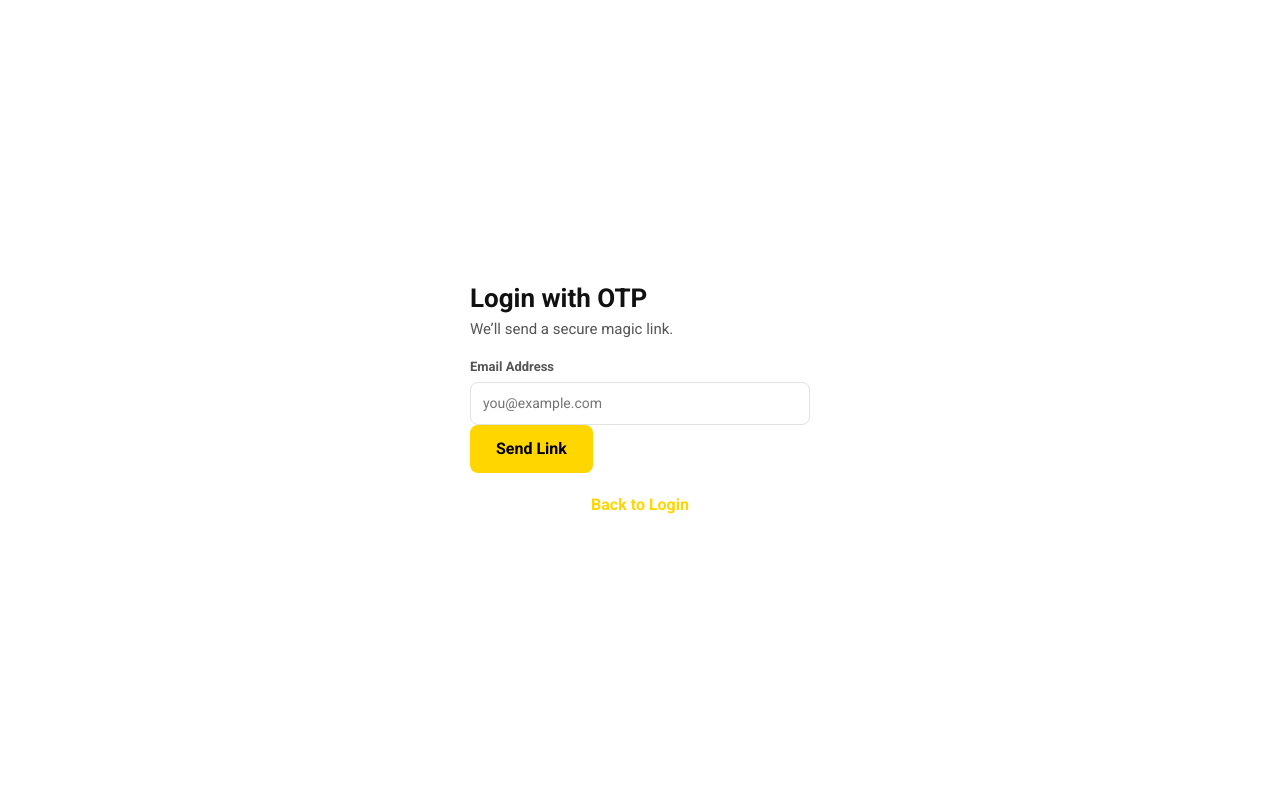
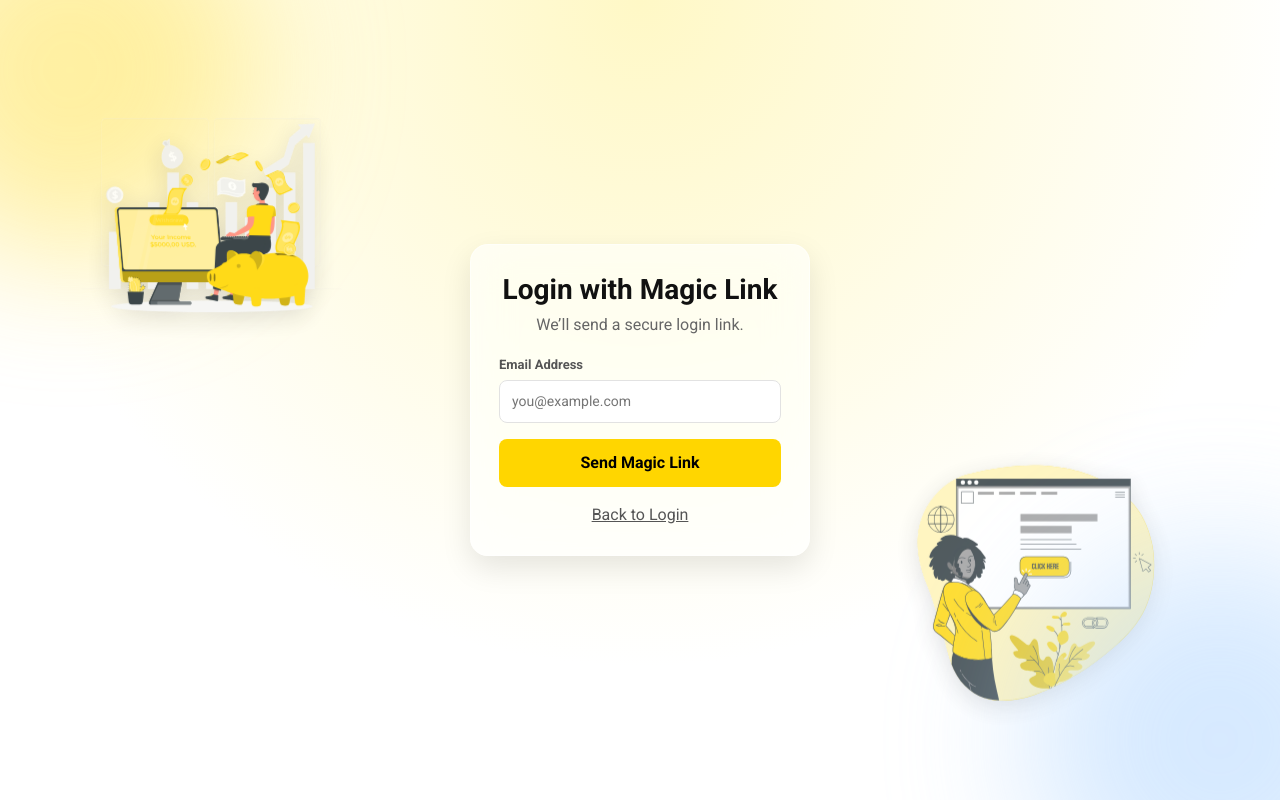
Before and after one commit to Shreesha99/workflo, a Next.js app: page /auth/otp in a window 1280 px wide. Built offline with nearby package versions, Linux system fonts and the light colour scheme.

Commit message:
better styling

```diff
--- /dev/null
+++ b/app/auth/otp/otp.module.scss
@@ -0,0 +1,101 @@
+.pageWrapper {
+  min-height: 100vh;
+  display: flex;
+  align-items: center;
+  justify-content: center;
+  padding: 40px 20px;
+  background: radial-gradient(circle at 50% 0%, #fff8c6 0%, #fff 65%);
+  position: relative;
+  overflow: hidden;
+}
+
+/* Floating blobs (subtle background ambiance) */
+.pageWrapper::before,
+.pageWrapper::after {
+  content: "";
+  position: absolute;
+  width: 380px;
+  height: 380px;
+  border-radius: 50%;
+  filter: blur(70px);
+  opacity: 0.55;
+}
+
+.pageWrapper::before {
+  top: -120px;
+  left: -120px;
+  background: #ffe45c;
+}
+
+.pageWrapper::after {
+  bottom: -130px;
+  right: -130px;
+  background: #b5d8ff;
+}
+
+/* Floating 3D illustration positions */
+.float1 {
+  position: absolute;
+  top: 12%;
+  left: 6%;
+  opacity: 0.9;
+  filter: drop-shadow(0 6px 12px rgba(0,0,0,0.15));
+  pointer-events: none;
+}
+
+.float2 {
+  position: absolute;
+  bottom: 12%;
+  right: 8%;
+  opacity: 0.8;
+  pointer-events: none;
+  filter: drop-shadow(0 6px 12px rgba(0,0,0,0.15));
+}
+
+/* Card styling */
+.card {
+  position: relative;
+  z-index: 5;
+  padding: 28px;
+  border-radius: 18px;
+  backdrop-filter: saturate(180%) blur(20px);
+  background: rgba(255, 255, 255, 0.7);
+  border: 1px solid rgba(255,255,255,0.5);
+  box-shadow: 0 12px 30px rgba(0,0,0,0.1);
+}
+
+.title {
+  font-size: 28px;
+  font-weight: 700;
+  margin-bottom: 6px;
+  text-align: center;
+}
+
+.subtitle {
+  font-size: 16px;
+  color: #666;
+  text-align: center;
+  margin-bottom: 18px;
+}
+
+.inputWrap {
+  margin-bottom: 16px;
+}
+
+.authLink {
+  margin-top: 16px;
+  text-align: center;
+
+  a {
+    color: var(--text-soft);
+    text-decoration: underline;
+
+    &:hover {
+      opacity: 0.75;
+    }
+  }
+}
+
+.fullWidthBtn {
+  width: 100%;
+}
--- a/app/auth/otp/page.tsx
+++ b/app/auth/otp/page.tsx
@@ -7,6 +7,8 @@ import Button from "@/components/ui/Button";
 import ErrorMessage from "@/components/ui/ErrorMessage";
 import SuccessMessage from "@/components/ui/SuccessMessage";
 import gsap from "gsap";
+import styles from "./otp.module.scss";
+import Image from "next/image";
 
 type OTPResponse = {
   error?: string;
@@ -25,6 +27,25 @@ export default function OTPPage() {
       { opacity: 0, y: 20 },
       { opacity: 1, y: 0, duration: 0.45, ease: "power2.out" }
     );
+
+    // Floating elements
+    gsap.to(".otp-float1", {
+      y: -12,
+      x: 10,
+      duration: 2.2,
+      repeat: -1,
+      yoyo: true,
+      ease: "power1.inOut",
+    });
+
+    gsap.to(".otp-float2", {
+      y: 10,
+      x: -14,
+      duration: 2,
+      repeat: -1,
+      yoyo: true,
+      ease: "power1.inOut",
+    });
   }, []);
 
   async function sendOTP() {
@@ -65,16 +86,33 @@ export default function OTPPage() {
   }
 
   return (
-    <div className="auth-page">
+    <div className={styles.pageWrapper}>
+      {/* Floating Decorative SVGs */}
+      <Image
+        src="/illustrations/income.svg"
+        width={260}
+        height={260}
+        alt=""
+        className={`otp-float1 ${styles.float1}`}
+      />
+
+      <Image
+        src="/illustrations/money.svg"
+        width={260}
+        height={260}
+        alt=""
+        className={`otp-float2 ${styles.float2}`}
+      />
+
       <Card>
-        <div className="otp-card">
-          <h2 className="title">Login with OTP</h2>
-          <p className="subtitle">We’ll send a secure magic link.</p>
+        <div className={`otp-card ${styles.card}`}>
+          <h2 className={styles.title}>Login with Magic Link</h2>
+          <p className={styles.subtitle}>We’ll send a secure login link.</p>
 
           <ErrorMessage message={error} />
           <SuccessMessage message={success} />
 
-          <div>
+          <div className={styles.inputWrap}>
             <Input
               label="Email Address"
               value={email}
@@ -83,13 +121,16 @@ export default function OTPPage() {
             />
           </div>
 
-          <div>
-            <Button onClick={sendOTP} loading={loading} disabled={loading}>
-              Send Link
-            </Button>
-          </div>
+          <Button
+            className={styles.fullWidthBtn}
+            onClick={sendOTP}
+            loading={loading}
+            disabled={loading}
+          >
+            Send Magic Link
+          </Button>
 
-          <div className="auth-link">
+          <div className={styles.authLink}>
             <a href="/auth/login">Back to Login</a>
           </div>
         </div>
--- a/components/ui/ErrorMessage.module.scss
+++ b/components/ui/ErrorMessage.module.scss
@@ -1,15 +1,41 @@
-.error {
-  background: var(--error-soft);
-  color: var(--error);
-  padding: 12px 14px;
-  border-radius: 6px;
-  border: 1px solid rgba(229, 57, 53, 0.2);
+.errorBox {
+  --error-bg: rgba(255, 228, 230, 0.6);  // soft red glass
+  --error-border: rgba(255, 98, 102, 0.35);
+  --error-text: #d32f2f;
+
+  display: flex;
+  align-items: center;
+  gap: 10px;
+
+  padding: 14px 16px;
+  margin-top: 16px;
+
+  background: var(--error-bg);
+  border: 1px solid var(--error-border);
+  border-radius: 10px;
+
   font-size: 14px;
-  margin-top: 16px;
+  font-weight: 500;
+  color: var(--error-text);
+
+  backdrop-filter: blur(10px) saturate(160%);
+  -webkit-backdrop-filter: blur(10px) saturate(160%);
+
+  box-shadow: 0 4px 12px rgba(255, 0, 0, 0.08);
+
   opacity: 0;
-  animation: fadeIn 0.25s ease forwards;
+  transform: translateY(6px);
+  animation: slideFadeIn 0.35s ease forwards;
 }
 
-@keyframes fadeIn {
-  to { opacity: 1; }
+.icon {
+  color: var(--error-text);
+  flex-shrink: 0;
 }
+
+@keyframes slideFadeIn {
+  to {
+    opacity: 1;
+    transform: translateY(0);
+  }
+}
--- a/components/ui/ErrorMessage.tsx
+++ b/components/ui/ErrorMessage.tsx
@@ -1,8 +1,14 @@
 "use client";
 import styles from "./ErrorMessage.module.scss";
+import { AlertTriangle } from "lucide-react";
 
 export default function ErrorMessage({ message }: { message: string }) {
   if (!message) return null;
 
-  return <div className={styles.error}>{message}</div>;
+  return (
+    <div className={styles.errorBox}>
+      <AlertTriangle className={styles.icon} size={18} />
+      <span>{message}</span>
+    </div>
+  );
 }
--- a/components/ui/SuccessMessage.module.scss
+++ b/components/ui/SuccessMessage.module.scss
@@ -1,15 +1,31 @@
 .success {
-  background: #fff9c4;
-  color: #8a6d00;
-  padding: 12px 14px;
-  border-radius: 6px;
-  border: 1px solid #f0e68c;
+  background: rgba(255, 230, 120, 0.18);
+  color: #7a5f00;
+  padding: 12px 16px;
+  border-radius: 10px;
+  border: 1px solid rgba(255, 215, 64, 0.35);
   font-size: 14px;
-  margin-top: 16px;
+  font-weight: 500;
+  backdrop-filter: blur(10px);
+  box-shadow: 0 4px 10px rgba(255, 215, 64, 0.1);
+
   opacity: 0;
-  animation: fadeIn 0.25s ease forwards;
+  transform: translateY(6px);
+  animation: fadeSlideIn 0.32s ease forwards;
+
+  display: flex;
+  align-items: center;
+  gap: 8px;
+
+  &::before {
+    content: "✨";
+    font-size: 16px;
+  }
 }
 
-@keyframes fadeIn {
-  to { opacity: 1; }
+@keyframes fadeSlideIn {
+  to {
+    opacity: 1;
+    transform: translateY(0);
+  }
 }
```
